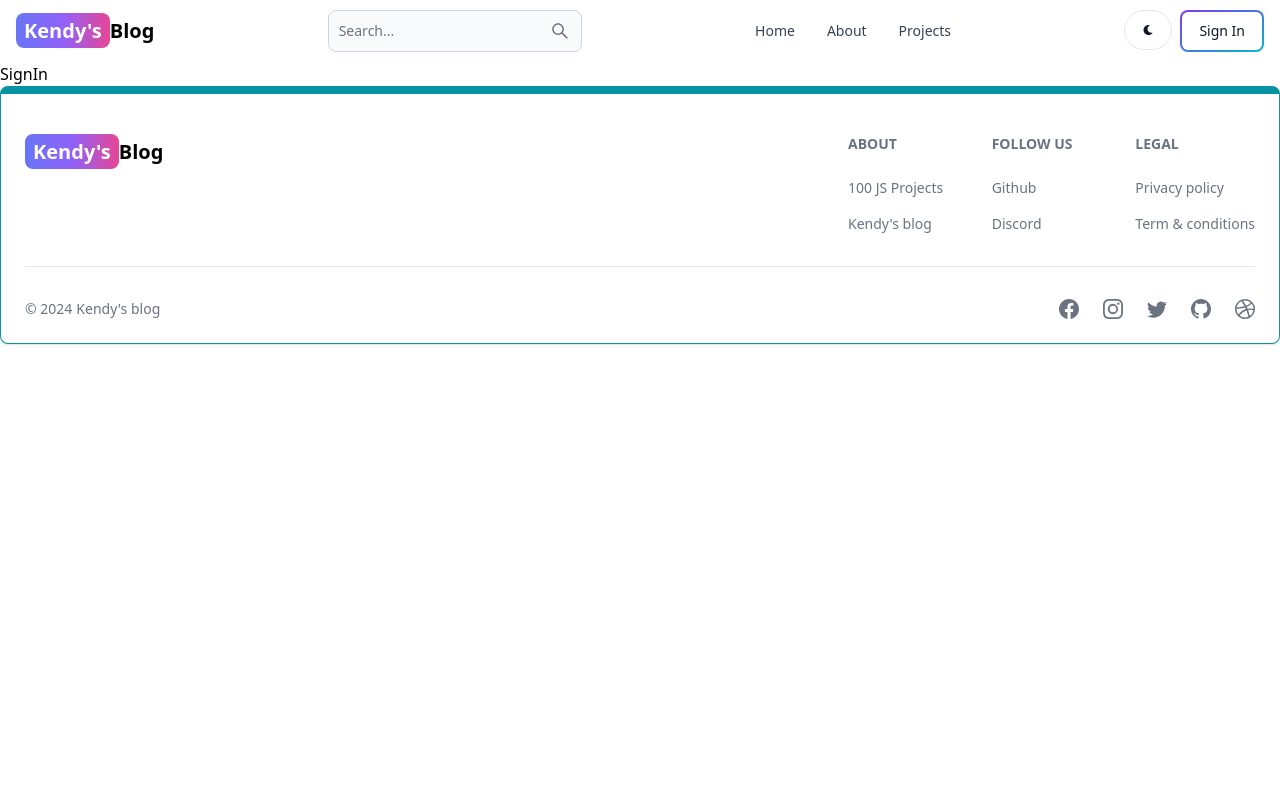
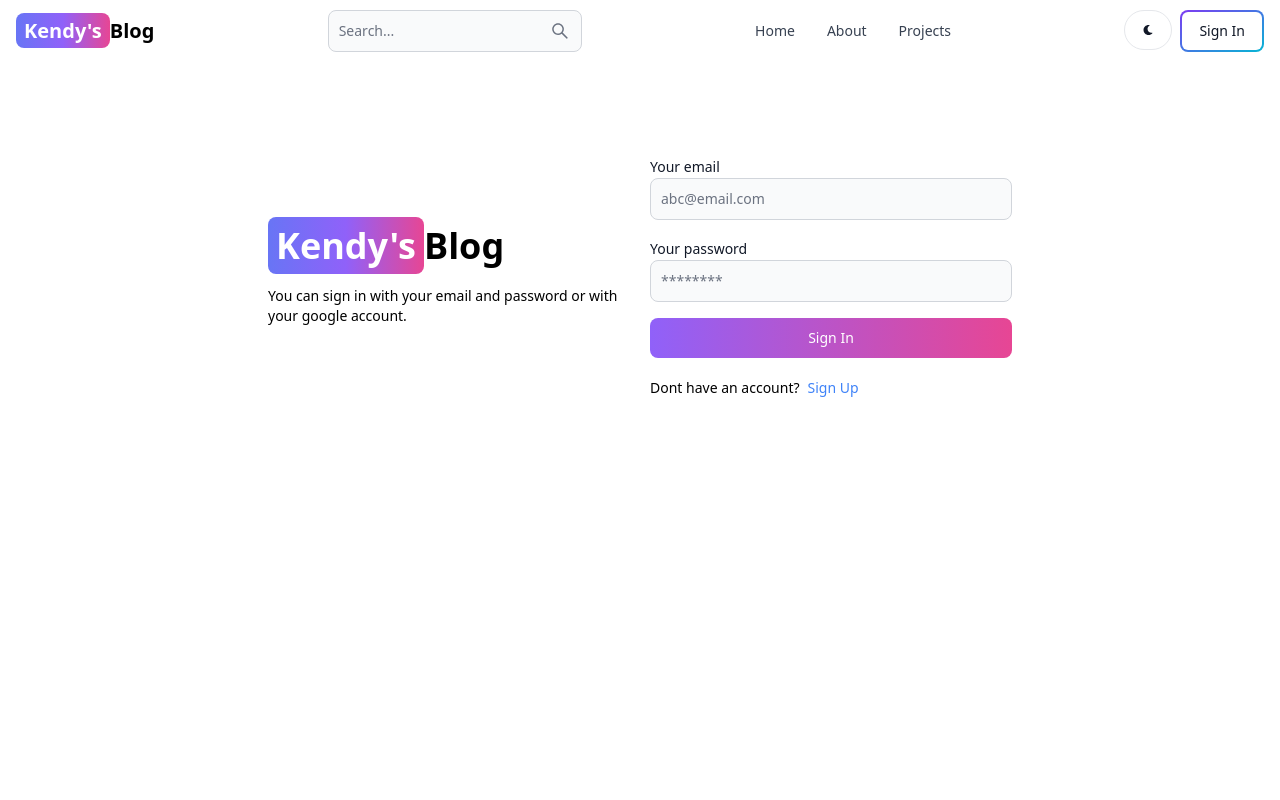
Before and after one commit to nguyenquan265/mern-blog, a React (Vite) app in the folder frontend/: page /sign-in in a window 1280 px wide. Shown: the top 800 px of the page. Built offline with nearby package versions, Linux system fonts and the light colour scheme.

Commit message:
complete signin ui

```diff
--- a/frontend/src/pages/SignIn.jsx
+++ b/frontend/src/pages/SignIn.jsx
@@ -1,8 +1,98 @@
-import React from 'react'
+import { Label, TextInput, Button, Alert, Spinner } from 'flowbite-react'
+import { useState } from 'react'
+import { Link, useNavigate } from 'react-router-dom'
 
 function SignIn() {
+  const [formData, setFormData] = useState({})
+  const [errorMessage, setErrorMessage] = useState(null)
+  const [loading, setLoading] = useState(false)
+  const navigate = useNavigate()
+
+  const handleChange = (e) => {
+    setFormData({ ...formData, [e.target.id]: e.target.value.trim() })
+  }
+
+  const handleSubmit = async (e) => {
+    e.preventDefault()
+
+    if (!formData.email || !formData.password) {
+      return setErrorMessage('Please fill out all your fields')
+    }
+
+    try {
+      setLoading(true)
+      setErrorMessage(null)
+
+      const res = await fetch('http://localhost:8000/api/v1/auth/signin', {
+        method: 'POST',
+        headers: { 'Content-Type': 'application/json' },
+        body: JSON.stringify(formData)
+      })
+
+      const data = await res.json()
+
+      if (data.success === 'false') {
+        return setErrorMessage(data.msg)
+      }
+
+      setLoading(false)
+
+      if (res.ok) {
+        navigate('/')
+      }
+    } catch (error) {
+      setErrorMessage(error.message)
+      setLoading(false)
+    }
+  }
+
   return (
-    <div>SignIn</div>
+    <div className='min-h-screen mt-20'>
+      <div className='flex p-3 max-w-3xl mx-auto flex-col md:flex-row md:items-center gap-5'>
+        {/* left */}
+        <div className='flex-1'>
+          <Link to='/' className='font-bold dark:text-white text-4xl'>
+            <span className='px-2 py-1 bg-gradient-to-r from-indigo-500 via-purple-500 to-pink-500 rounded-lg text-white'>Kendy's</span>
+            Blog
+          </Link>
+          <p className='text-sm mt-5'>You can sign in with your email and password or with your google account.</p>
+        </div>
+        {/* right */}
+        <div className='flex-1'>
+          <form className='flex flex-col gap-4' onSubmit={handleSubmit}>
+            <div>
+              <Label value='Your email' />
+              <TextInput type='email' placeholder='abc@email.com' id='email' onChange={handleChange} />
+            </div>
+            <div>
+              <Label value='Your password' />
+              <TextInput type='password' placeholder='********' id='password' onChange={handleChange} />
+            </div>
+            <Button gradientDuoTone='purpleToPink' type='submit' disabled={loading}>
+              {
+                loading ? (
+                  <>
+                    <Spinner size='sm' />
+                    <span className='pl-3'>Loading...</span>
+                  </>
+                ) : 'Sign In'
+              }
+            </Button>
+          </form>
+          <div className='flex gap-2 text-sm mt-5'>
+            <span>Dont have an account?</span>
+            <Link to='/sign-up' className='text-blue-500'>Sign Up</Link>
+          </div>
+          {
+            errorMessage && (
+              <Alert className='mt-5' color='failure'>
+                {errorMessage}
+              </Alert>
+            )
+          }
+        </div>
+      </div>
+    </div>
   )
 }
 
```
